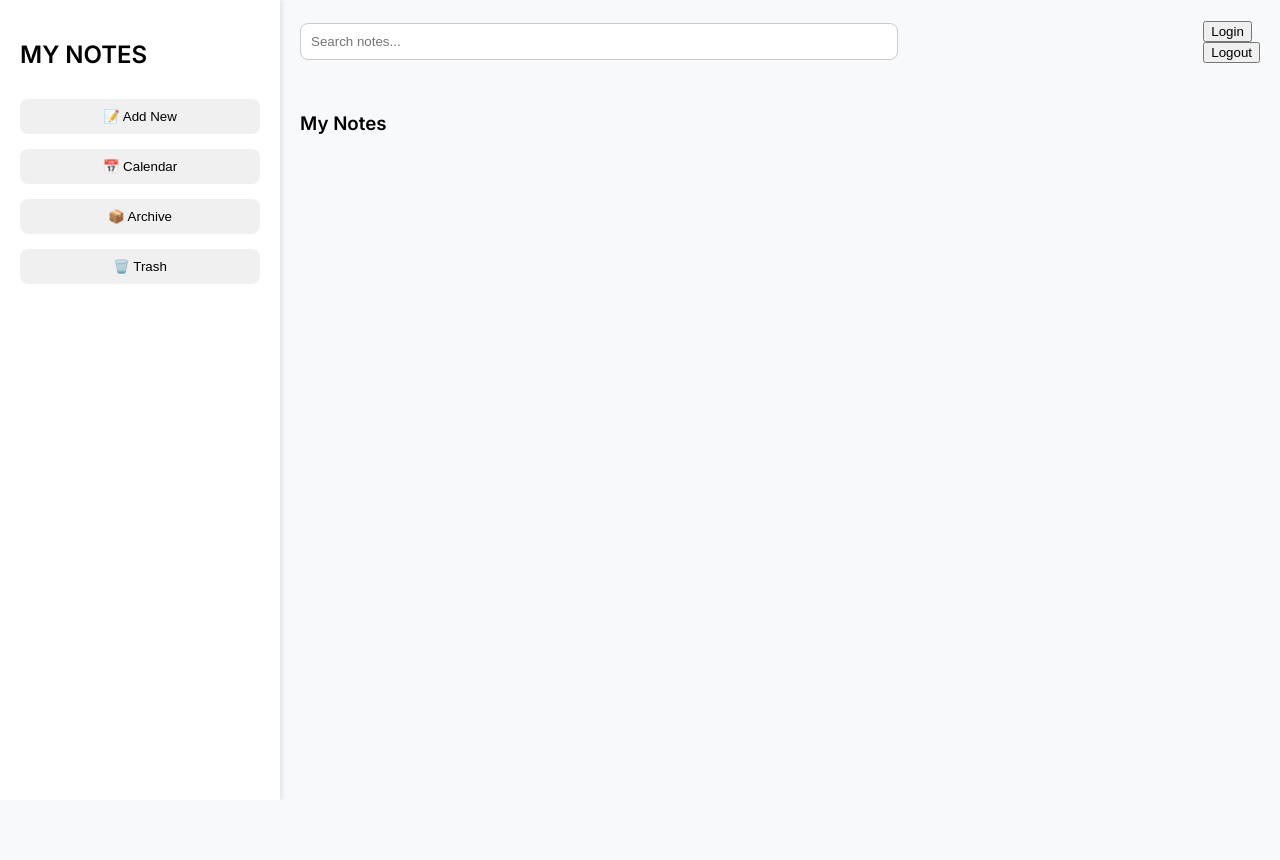
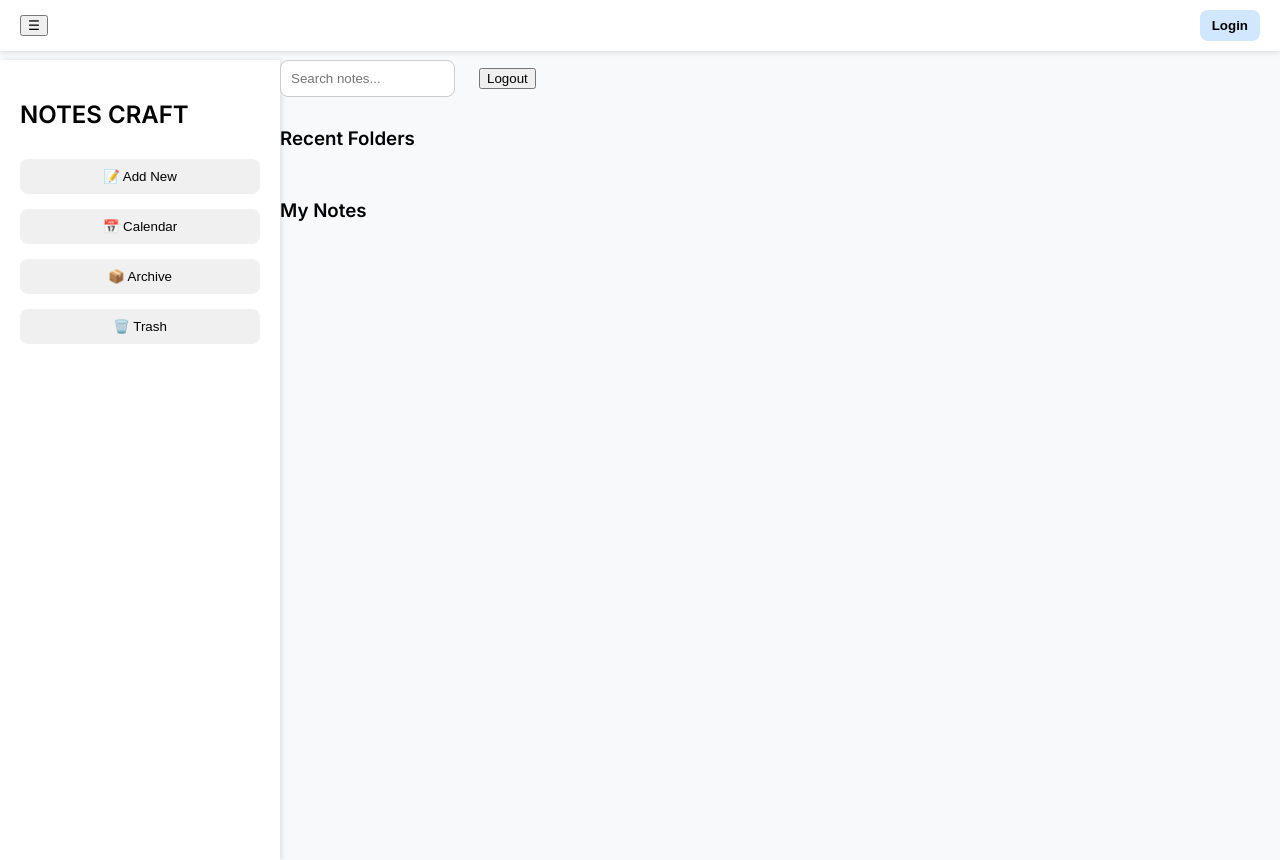
Before and after one commit to Kushal08-04/NoteCraft, a website: page public/index.html in a window 1280 px wide. Before the commit the page ends 800 px from the top, so only its background shows below. Drawn offline with Linux system fonts and the light colour scheme; no server answers.

Commit message:
Update frontend and backend

```diff
--- a/public/index.html
+++ b/public/index.html
@@ -9,9 +9,16 @@
   <link href="https://fonts.googleapis.com/css2?family=Inter:wght@400;600&display=swap" rel="stylesheet" />
 </head>
 <body>
+  <!-- Topbar -->
+  <header class="topbar">
+    <button class="hamburger" onclick="toggleSidebar()">☰</button>
+    <button class="login-btn" onclick="window.location.href='/login'">Login</button>
+  </header>
+
   <div class="container">
-    <aside class="sidebar">
-      <h2>MY NOTES</h2>
+    <!-- Sidebar -->
+    <aside class="sidebar" id="sidebar">
+      <h2>NOTES CRAFT</h2>
       <nav>
         <button onclick="showSection('add')">📝 Add New</button>
         <button onclick="showSection('calendar')">📅 Calendar</button>
@@ -20,15 +27,14 @@
       </nav>
     </aside>
 
-    <main class="main">
+    <!-- Main Content -->
+    <main class="main-content">
       <header class="header">
-  <input type="text" id="search" placeholder="Search notes..." />
-  <div class="profile-section">
-    <button id="loginBtn">Login</button>
-    <button id="logoutBtn" style="display:none;">Logout</button>
-  </div>
-</header>
-
+        <input type="text" id="search" placeholder="Search notes..." />
+        <div class="profile-section">
+          <button id="logoutBtn" style="display:none;">Logout</button>
+        </div>
+      </header>
 
       <section id="add" class="section">
         <h3>Add New Note</h3>
@@ -51,6 +57,21 @@
       </section>
     </main>
   </div>
+
   <script src="script.js"></script>
+  <script>
+    function toggleSidebar() {
+      const sidebar = document.getElementById('sidebar');
+      sidebar.classList.toggle('active');
+    }
+
+    function showSection(sectionId) {
+      const sections = ['add', 'calendar', 'archive', 'trash'];
+      sections.forEach(id => {
+        const el = document.getElementById(id + '-section') || document.getElementById(id);
+        if (el) el.style.display = (id === sectionId) ? 'block' : 'none';
+      });
+    }
+  </script>
 </body>
 </html>
--- a/public/script.js
+++ b/public/script.js
@@ -105,3 +105,6 @@ document.addEventListener('DOMContentLoaded', () => {
     window.location.href = '/logout';
   });
 });
+document.getElementById('menuToggle').addEventListener('click', () => {
+  document.getElementById('sidebar').classList.toggle('hidden');
+});
--- a/public/style.css
+++ b/public/style.css
@@ -110,3 +110,44 @@ form button {
 .note-card.hidden {
   display: none;
 }
+.topbar {
+  background: #fff;
+  padding: 10px 20px;
+  display: flex;
+  align-items: center;
+  justify-content: space-between;
+  box-shadow: 0 2px 5px rgba(0, 0, 0, 0.1);
+  position: fixed;
+  top: 0;
+  left: 0;
+  right: 0;
+  z-index: 1000;
+}
+
+#menuToggle {
+  background: none;
+  border: none;
+  font-size: 24px;
+  cursor: pointer;
+}
+
+.login-btn {
+  background-color: #d0e7ff;
+  border: none;
+  padding: 8px 12px;
+  border-radius: 8px;
+  cursor: pointer;
+  font-weight: bold;
+}
+
+.container {
+  margin-top: 60px; /* Adjust to fit below topbar */
+}
+
+.sidebar {
+  transition: transform 0.3s ease;
+}
+
+.sidebar.hidden {
+  transform: translateX(-100%);
+}
```
